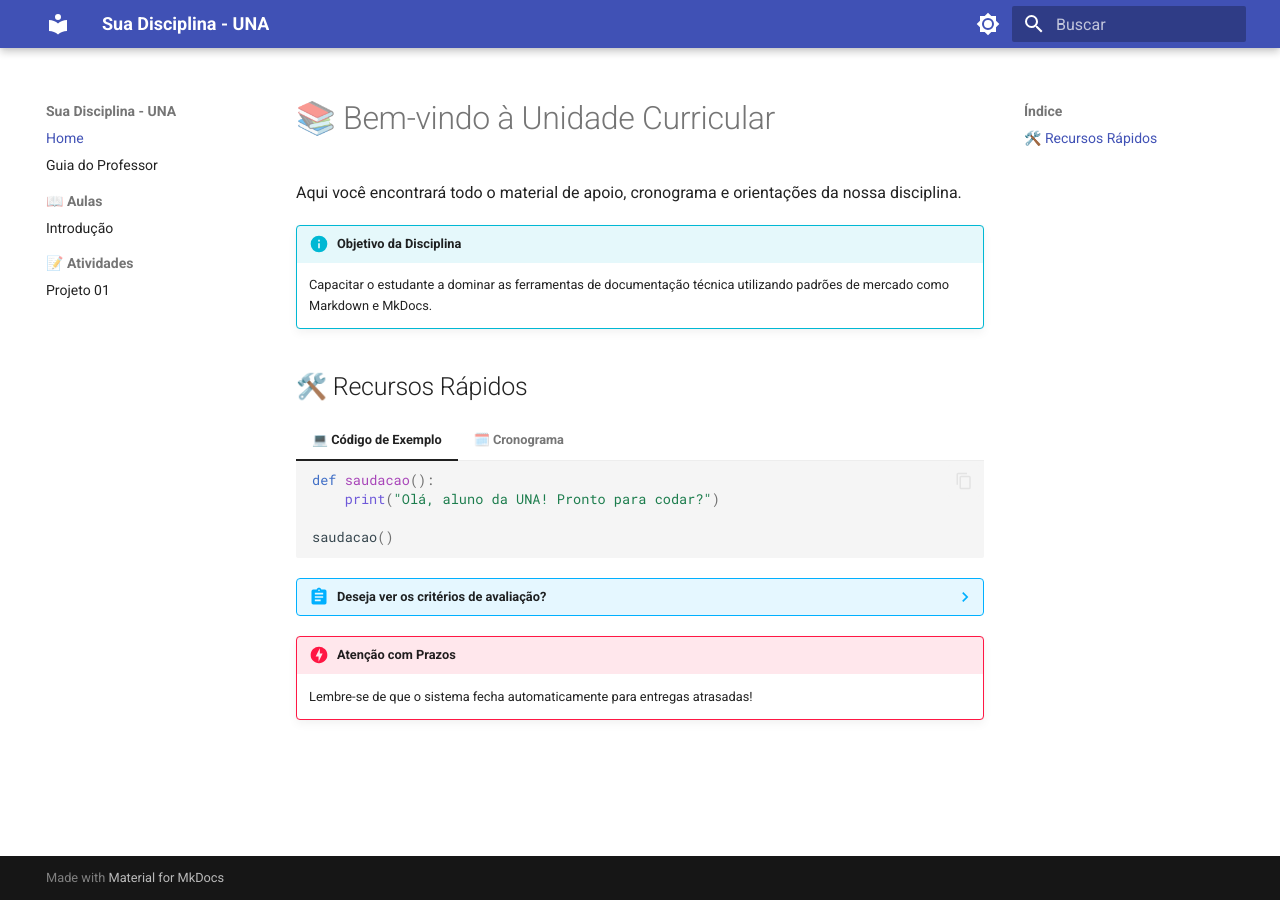
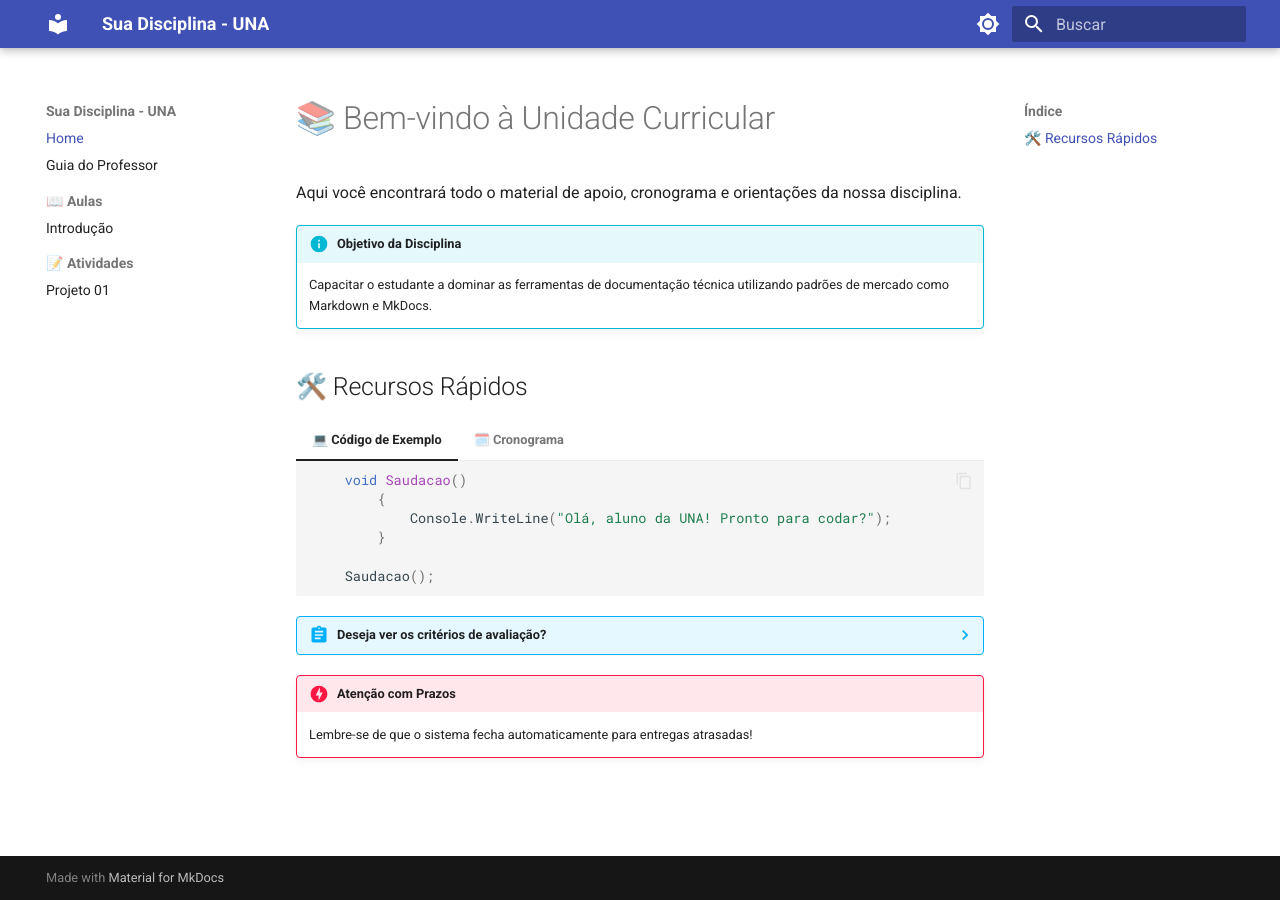
Before and after one commit to danhpaiva/una-ihcux-mkdocs-202601, an MkDocs documentation site: the page built from docs/index.md, in a window 1280 px wide. Built offline with MkDocs 1.6.1 and Material for MkDocs 9.7.7, drawn with Linux system fonts in a browser that asks for light colours.

Commit message:
feat: mudar para csharp

````diff
--- a/docs/index.md
+++ b/docs/index.md
@@ -8,11 +8,13 @@ Aqui você encontrará todo o material de apoio, cronograma e orientações da n
 ## 🛠️ Recursos Rápidos
 
 === "💻 Código de Exemplo"
-    ```python
-    def saudacao():
-        print("Olá, aluno da UNA! Pronto para codar?")
+    ```csharp
+        void Saudacao()
+            {
+                Console.WriteLine("Olá, aluno da UNA! Pronto para codar?");
+            }
 
-    saudacao()
+        Saudacao();
     ```
 
 === "🗓️ Cronograma"
````
